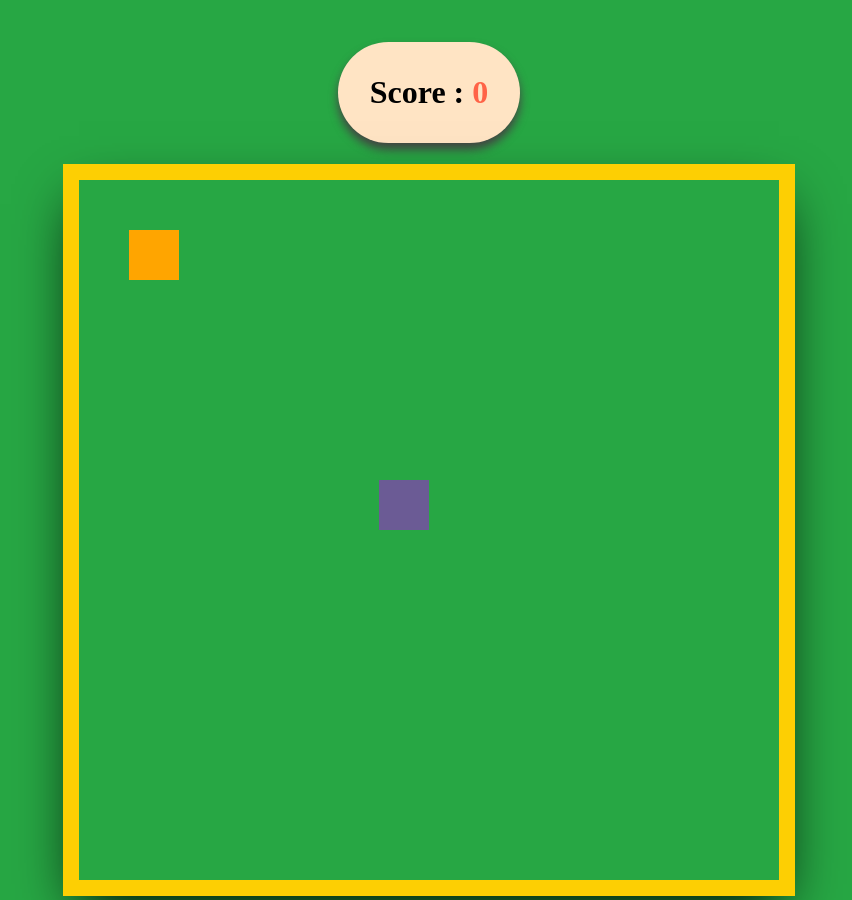
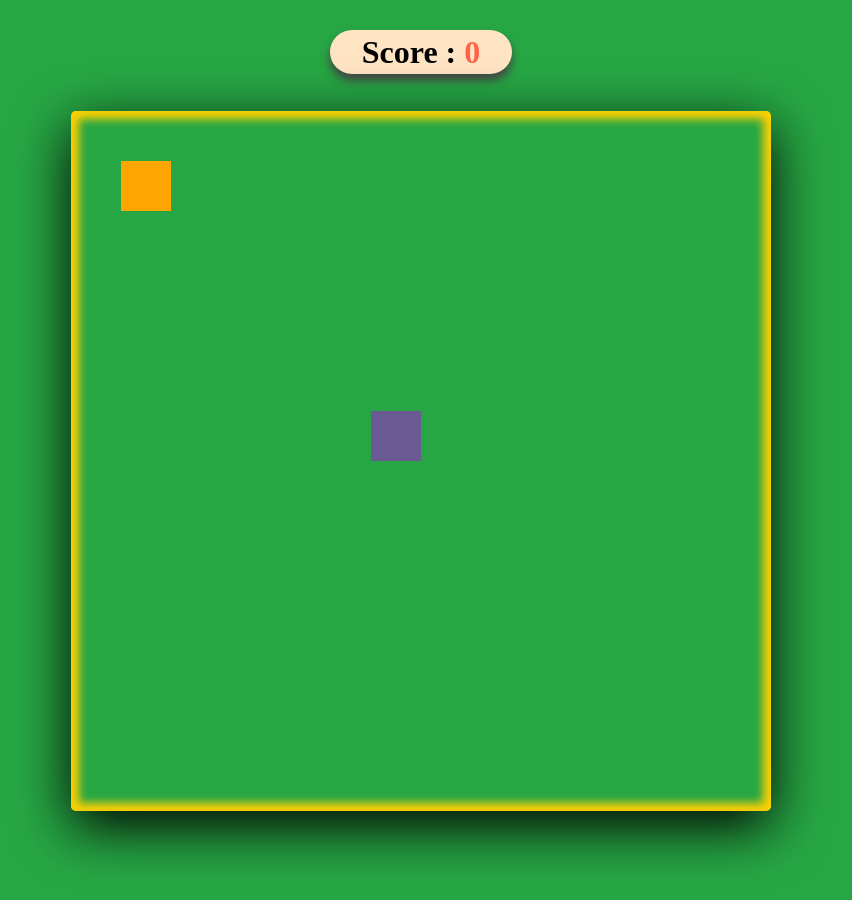
Before and after one commit to aytacabay/snake, a Jekyll site: the page index.html, which Jekyll copies as it is, in a window 1280 px wide. Shown: the whole page, without its empty margins (211-1063 px from the left). Built offline with Jekyll 4.4.1, drawn with Linux system fonts in a browser that asks for light colours.

Commit message:
Add files via upload

```diff
--- a/index.css
+++ b/index.css
@@ -1,3 +1,4 @@
+html,
 body {
   background-color: #27a744;
   display: flex;
@@ -6,18 +7,18 @@ body {
   flex-direction: column;
   padding: 0;
   margin: 0;
-  width: 100vw;
-  height: 100vh;
+  width: calc(100vw - 1em);
+  height: calc(100vh - 5em);
 }
 
 canvas {
-  outline: 1em solid rgb(253, 207, 3);
-  box-shadow: 0 1.5em 3.5em black;
+  box-shadow: inset 0 0 0.5em 0.5em rgb(253, 207, 3), 0 1em 3.5em black;
+  border-radius: 0.3em;
   margin-top: 1em;
 }
 
 h1 {
-  padding: 1em;
+  padding: 0.1em 1em;
   background: bisque;
   border-radius: 2em;
   box-shadow: 0 0.2em 10px #444;
--- a/index.html
+++ b/index.html
@@ -1,5 +1,6 @@
 <!DOCTYPE html>
 <html lang="en">
+
 <head>
   <meta charset="UTF-8" />
   <meta name="viewport" content="width=device-width, initial-scale=1.0" />
@@ -8,6 +9,7 @@
   <link rel="stylesheet" href="./index.css" />
   <title>SnakeGame</title>
 </head>
+
 <body>
   <h1>
     Score :
@@ -16,4 +18,5 @@
   <canvas tabindex="0" id="canvas" width="700" height="700"></canvas>
   <script src="./index.js"></script>
 </body>
+
 </html>
--- a/index.js
+++ b/index.js
@@ -103,16 +103,16 @@ function draw() {
 
     // Snake Direction Frame Rules
     if (snake[0].x < 0) {
-        snake[0].x = canvasWidth
+        snake[0].x = canvasWidth - 50
     }
-    if (snake[0].x > canvasWidth) {
-        snake[0].x = 0
+    if (snake[0].x > canvasWidth - 50) {
+        snake[0].x = 50
     }
     if (snake[0].y < 0) {
-        snake[0].y = canvasHeight
+        snake[0].y = canvasHeight - 50
     }
-    if (snake[0].y > canvasHeight) {
-        snake[0].y = 0
+    if (snake[0].y > canvasHeight - 50) {
+        snake[0].y = 50
     }
 
     // Snake Added Tail !!!
```
Lines whose indentation alone changed are shown as unchanged.
